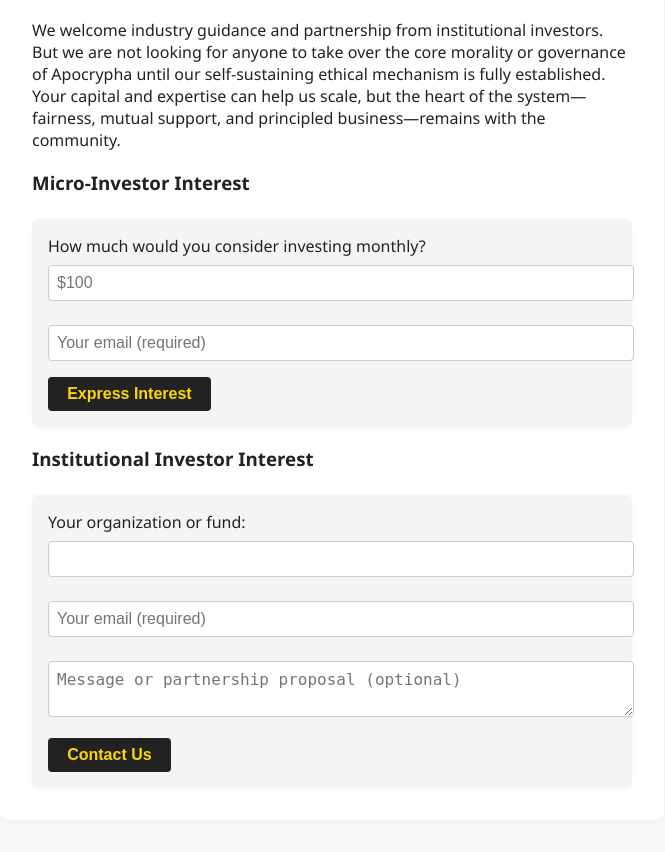
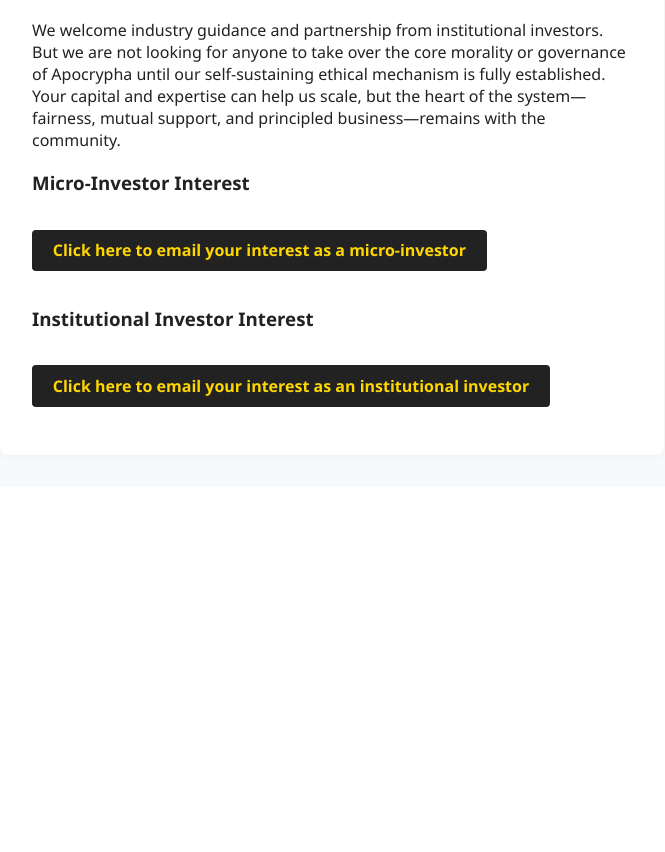
Before and after one commit to ANSH-RIYAL/Apocrypha-Forge, a Flask app: page /invest in a window 1280 px wide. Shown: the part 1115-1967 px from the top of the page, without its empty margins (308-973 px from the left). After the commit the page ends 1571 px from the top, so only its background shows below. Run offline with Flask 3, Linux system fonts and the light colour scheme.

Commit message:
Replace all forms with mailto links for direct email participation

```diff
--- a/Apocrypha/app.py
+++ b/Apocrypha/app.py
@@ -1,24 +1,28 @@
 from flask import Flask, render_template, request, redirect, flash
-import smtplib
-from email.mime.text import MIMEText
 import os
+from sendgrid import SendGridAPIClient
+from sendgrid.helpers.mail import Mail
 
 app = Flask(__name__)
 app.secret_key = 'apocrypha_secret_key'  # Needed for flash messages
 
 EMAIL_TO = 'ansh.riyal@nyu.edu'
-EMAIL_FROM = 'no-reply@apocrypha.org'  # Placeholder, not used unless SMTP is set up
+EMAIL_FROM = 'ansh.riyal@nyu.edu'  # Use your verified sender email
+SENDGRID_API_KEY = os.environ.get('SENDGRID_API_KEY')
 
-# Helper function to send email (prints to console as placeholder)
 def send_email(subject, body):
-    print(f"\n--- EMAIL TO: {EMAIL_TO} ---\nSUBJECT: {subject}\nBODY:\n{body}\n--- END EMAIL ---\n")
-    # To enable real email, configure SMTP and uncomment below:
-    # msg = MIMEText(body)
-    # msg['Subject'] = subject
-    # msg['From'] = EMAIL_FROM
-    # msg['To'] = EMAIL_TO
-    # with smtplib.SMTP('localhost') as server:
-    #     server.sendmail(EMAIL_FROM, [EMAIL_TO], msg.as_string())
+    message = Mail(
+        from_email=EMAIL_FROM,
+        to_emails=EMAIL_TO,
+        subject=subject,
+        plain_text_content=body
+    )
+    try:
+        sg = SendGridAPIClient(SENDGRID_API_KEY)
+        response = sg.send(message)
+        print(f"SendGrid response: {response.status_code}")
+    except Exception as e:
+        print(f"SendGrid error: {e}")
 
 @app.route('/')
 def home():
--- a/Apocrypha/static/style.css
+++ b/Apocrypha/static/style.css
@@ -90,3 +90,20 @@ form button:hover {
     font-weight: 600;
     box-shadow: 0 1px 4px rgba(0,0,0,0.05);
 }
+.mailto-btn {
+    display: inline-block;
+    background: #222;
+    color: #ffd700;
+    padding: 0.6rem 1.3rem;
+    border-radius: 4px;
+    font-size: 1rem;
+    font-weight: 600;
+    text-decoration: none;
+    margin-top: 1rem;
+    margin-bottom: 1rem;
+    transition: background 0.2s, color 0.2s;
+}
+.mailto-btn:hover {
+    background: #ffd700;
+    color: #222;
+}
--- a/Apocrypha/templates/invest.html
+++ b/Apocrypha/templates/invest.html
@@ -34,21 +34,10 @@
 </section>
 <section>
     <h3>Micro-Investor Interest</h3>
-    <form action="/submit_micro_investor" method="post">
-        <label for="amount">How much would you consider investing monthly?</label><br>
-        <input type="number" id="amount" name="amount" min="10" max="1000" step="10" placeholder="$100" required><br>
-        <input type="email" name="email" placeholder="Your email (required)" required><br>
-        <button type="submit">Express Interest</button>
-    </form>
+    <a href="mailto:ansh.riyal@nyu.edu?subject=Micro-Investor%20Interest%20in%20Apocrypha" class="mailto-btn">Click here to email your interest as a micro-investor</a>
 </section>
 <section>
     <h3>Institutional Investor Interest</h3>
-    <form action="/submit_institutional_investor" method="post">
-        <label for="org">Your organization or fund:</label><br>
-        <input type="text" id="org" name="org" required><br>
-        <input type="email" name="email" placeholder="Your email (required)" required><br>
-        <textarea name="message" rows="2" placeholder="Message or partnership proposal (optional)"></textarea><br>
-        <button type="submit">Contact Us</button>
-    </form>
+    <a href="mailto:ansh.riyal@nyu.edu?subject=Institutional%20Investor%20Interest%20in%20Apocrypha" class="mailto-btn">Click here to email your interest as an institutional investor</a>
 </section>
 {% endblock %}
```
Also changed, not shown: Apocrypha/templates/blog.html (+1 -6 lines), Apocrypha/templates/contact.html (+1 -6 lines), Apocrypha/templates/faq.html (+1 -6 lines), Apocrypha/templates/home.html (+1 -6 lines), Apocrypha/templates/join.html (+1 -6 lines), Apocrypha/templates/karma.html (+1 -6 lines), Apocrypha/templates/vision.html (+1 -6 lines).
